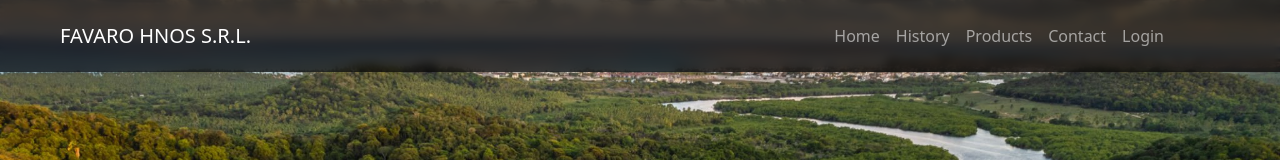
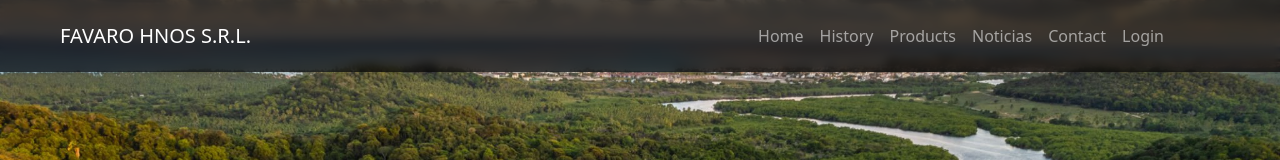
Before and after one commit to JhonnnyTzy/proyectoWebHCJB, a plain HTML site: page index.html in a window 1280 px wide. Shown: the top 160 px of the page. Drawn offline with nearby package versions, Linux system fonts and the light colour scheme.

Commit message:
Update index.html

```diff
--- a/index.html
+++ b/index.html
@@ -27,6 +27,9 @@
                             </li>
                             <li class="nav-item">
                                 <a class="nav-link" href="#">Products</a>
+                            </li>
+                            <li class="nav-item">
+                                <a class="nav-link" href="#">Noticias</a>
                             </li>
                             <li class="nav-item">
                                 <a class="nav-link" href="Contact.html">Contact</a>
```
